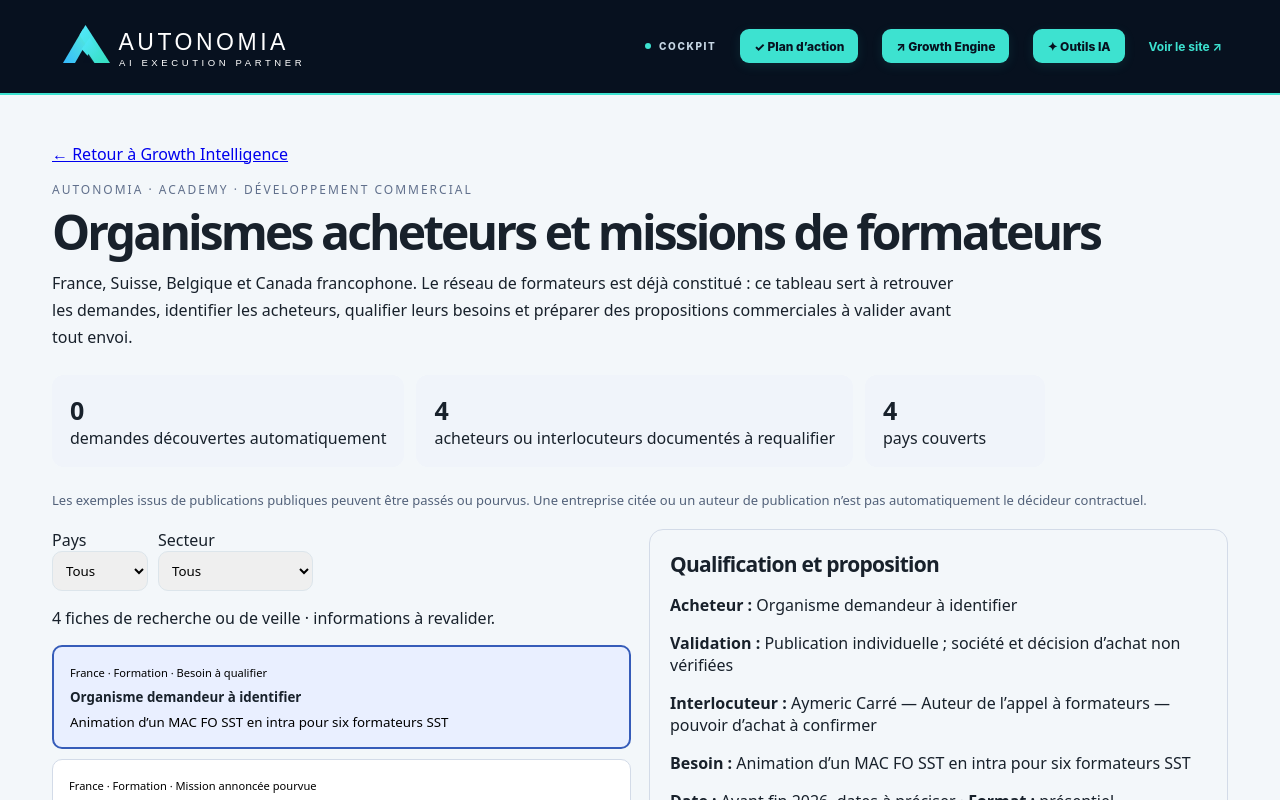
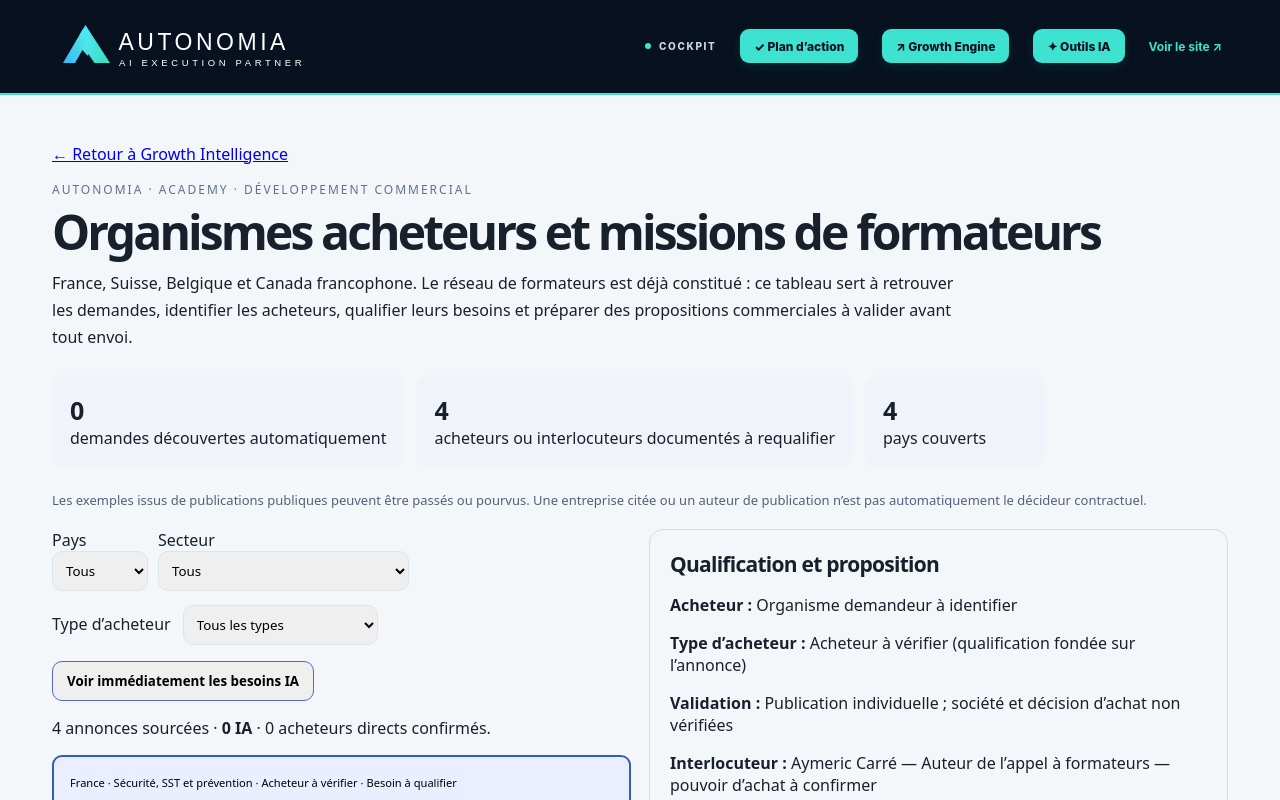
Before and after one commit to aristote-app/Autonomia-MCP, a Next.js app: page /missions-formateurs in a window 1280 px wide. Shown: the top 800 px of the page. Built offline with nearby package versions, Linux system fonts and the light colour scheme; no server answers; the database is empty.

Commit message:
Add buyer type filter, training family filter and immediate AI-demand shortcut

```diff
--- a/app/missions-formateurs/BuyerWorkbench.js
+++ b/app/missions-formateurs/BuyerWorkbench.js
@@ -1,6 +1,7 @@
 "use client";
 import {useMemo,useState} from "react";
 import {trainerProposalDraft} from "../../lib/training/trainerBuyerIntelligence.js";
+import {TRAINING_FAMILIES,BUYER_TYPES} from "../../lib/training/trainingLeadFilters.js";
 
 const LABELS={date_a_revalider:"Dates à revalider",a_qualifier:"Besoin à qualifier",pourvu:"Mission annoncée pourvue",historique:"Référence historique",nouveau:"Annonce à vérifier"};
 const THEMES={management:"Management / RH",petite_enfance:"Petite enfance",sante_securite:"Sécurité / SST",bureautique:"Bureautique",langues:"Langues",ia_digital:"IA / numérique"};
@@ -10,10 +11,11 @@ export default function BuyerWorkbench({leads=[]}){
  const [selected,setSelected]=useState(leads[0]?.id||"");
  const [pays,setPays]=useState("TOUS");
  const [topic,setTopic]=useState("TOUS");
+ const [buyerFilter,setBuyerFilter]=useState("TOUS");
  const [fields,setFields]=useState({});
  const [copied,setCopied]=useState(false);
- const filtered=useMemo(()=>leads.filter(l=>(pays==="TOUS"||l.country===pays)&&(topic==="TOUS"||l.theme===topic)),[leads,pays,topic]);
- const active=leads.find(l=>l.id===selected)||filtered[0];
+ const filtered=useMemo(()=>leads.filter(l=>(pays==="TOUS"||l.country===pays)&&(topic==="TOUS"||l.theme===topic)&&(buyerFilter==="TOUS"||l.buyerType===buyerFilter)),[leads,pays,topic,buyerFilter]);
+ const active=filtered.find(l=>l.id===selected)||filtered[0];
  const proposal=active?trainerProposalDraft(active,{contact:fields.contact||"",organisation:fields.organisation||"",dates:fields.dates||"",modalite:fields.modalite||"",tarif:fields.tarif||""}):"";
  const brief=active?[
    "AUTONOMIA Academy — fiche de qualification",
@@ -35,12 +37,14 @@ export default function BuyerWorkbench({leads=[]}){
   <div>
    <div style={{display:"flex",gap:10,marginBottom:14,flexWrap:"wrap"}}>
     <label>Pays<select aria-label="Filtrer par pays" value={pays} onChange={e=>setPays(e.target.value)} style={{display:"block",padding:9}}><option value="TOUS">Tous</option>{Object.entries(GEO).map(([k,v])=><option value={k} key={k}>{v}</option>)}</select></label>
-    <label>Secteur<select aria-label="Filtrer par secteur" value={topic} onChange={e=>setTopic(e.target.value)} style={{display:"block",padding:9}}><option value="TOUS">Tous</option>{Object.entries(THEMES).map(([k,v])=><option value={k} key={k}>{v}</option>)}</select></label>
+    <label>Secteur<select aria-label="Filtrer par secteur" value={topic} onChange={e=>setTopic(e.target.value)} style={{display:"block",padding:9}}><option value="TOUS">Tous</option>{Object.entries(TRAINING_FAMILIES).map(([k,v])=><option value={k} key={k}>{v}</option>)}</select></label>
    </div>
-   <p>{filtered.length} fiches de recherche ou de veille · informations à revalider.</p>
+   <label style={{display:"block",marginBottom:12}}>Type d’acheteur <select aria-label="Type d’acheteur" value={buyerFilter} onChange={e=>{setBuyerFilter(e.target.value);setSelected("");setFields({})}} style={{padding:9,marginLeft:8}}><option value="TOUS">Tous les types</option>{Object.entries(BUYER_TYPES).map(([k,v])=><option value={k} key={k}>{v}</option>)}</select></label>
+   <p><button type="button" onClick={()=>{setTopic("ia");setBuyerFilter("TOUS");setSelected("");setFields({})}} style={{padding:"10px 14px",fontWeight:700,border:"1px solid #5068bf",borderRadius:10}}>Voir immédiatement les besoins IA</button></p>
+   <p>{filtered.length} annonces sourcées · <strong>{filtered.filter(l=>l.theme==="ia").length} IA</strong> · {filtered.filter(l=>l.buyerType==="direct").length} acheteurs directs confirmés.</p>
    <div style={{display:"grid",gap:10}}>
    {filtered.map(lead=><button type="button" key={lead.id} onClick={()=>{setSelected(lead.id);setFields({});setCopied(false)}} style={{textAlign:"left",padding:16,background:active?.id===lead.id?"#e9efff":"#fff",border:active?.id===lead.id?"2px solid #365cb9":"1px solid #d3dbe8",borderRadius:12,cursor:"pointer"}}>
-    <small>{GEO[lead.country]||"Pays à vérifier"} · {THEMES[lead.theme]||"Formation"} · {LABELS[lead.state]||"À qualifier"}</small>
+    <small>{GEO[lead.country]||"Pays à vérifier"} · {TRAINING_FAMILIES[lead.theme]||"Formation"} · {BUYER_TYPES[lead.buyerType]||"Acheteur à vérifier"} · {LABELS[lead.state]||"À qualifier"}</small>
     <strong style={{display:"block",margin:"7px 0"}}>{lead.buyer||"Organisme à identifier"}</strong>
     <span>{lead.need||lead.title}</span>
    </button>)}
@@ -50,6 +54,7 @@ export default function BuyerWorkbench({leads=[]}){
    {active?<>
     <h2 style={{fontSize:21,margin:"0 0 8px"}}>Qualification et proposition</h2>
     <p><strong>Acheteur :</strong> {active.buyer}</p>
+    <p><strong>Type d’acheteur :</strong> {BUYER_TYPES[active.buyerType]||"Acheteur à vérifier"} (qualification fondée sur l’annonce)</p>
     <p><strong>Validation :</strong> {active.buyerStatus||"À confirmer"}</p>
     <p><strong>Interlocuteur :</strong> {active.contact||"À rechercher"} — {active.contactRole||"Rôle décisionnaire à vérifier"}</p>
     {active.secondaryContact&&<p><strong>Autre contact :</strong> {active.secondaryContact}</p>}
```
